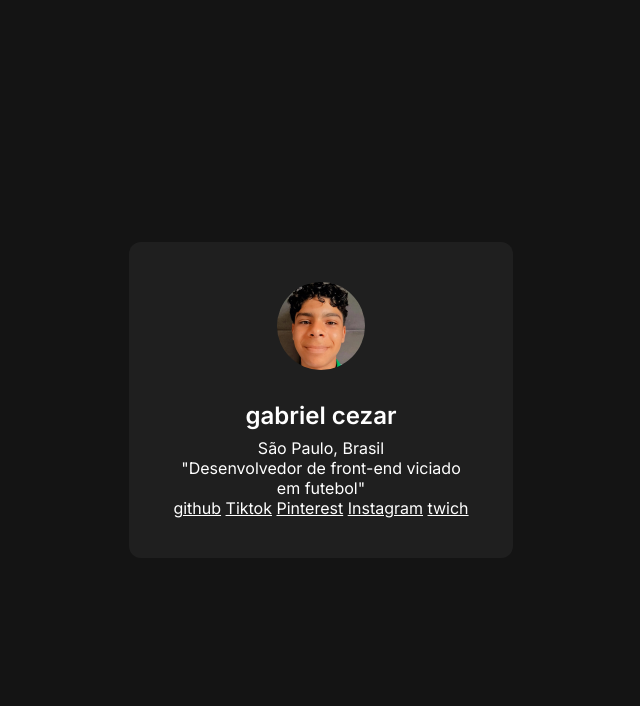
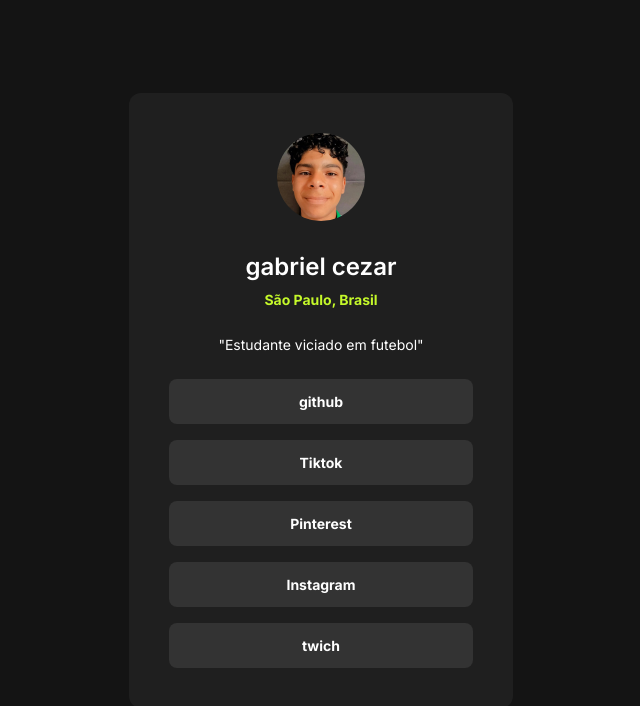
Before and after one commit to bielcezar/-MEUS-LINKS-1, a plain HTML site: page index.html in a window 1280 px wide. Shown: the whole page, without its empty margins (319-959 px from the left). Drawn offline with Linux system fonts and the light colour scheme.

Commit message:
desenvolvimento do CSS terminado

```diff
--- a/index.html
+++ b/index.html
@@ -13,9 +13,9 @@
     <div>
         <img src="./gabriel cezar 88x88.bmp" alt="imagem do criador da pagina de links, gabriel cezar">
         <h1>gabriel cezar</h1>
-        <p>São Paulo, Brasil</p>
+        <strong>São Paulo, Brasil</strong>
 
-        <p>"Desenvolvedor de front-end viciado em futebol"</p>
+        <p>"Estudante viciado em futebol"</p>
 
         <a href="https://github.com/bielcezar">github</a>
         <a href="https://www.tiktok.com/@011_biel_">Tiktok</a>
--- a/style.css
+++ b/style.css
@@ -36,3 +36,31 @@ h1, p, a {
         margin-bottom: 4px;
 
     }
+
+    div strong {
+        color:#C4F82A ;
+        font-size: 14px;
+        line-height: 21px;
+    }
+
+    div p {
+        margin-block: 24px;
+        font-size: 14px;
+        line-height: 21px;
+    }
+
+    div a + a {
+        margin-top: 16px;
+    }
+
+    div a {
+        display: block;
+        text-decoration: none;
+        background-color: #333333;
+        padding: 12px;
+        border-radius: 8px;
+        font-weight: 700;
+        font-size: 14px;
+        line-height: 21px;
+
+    }
```
